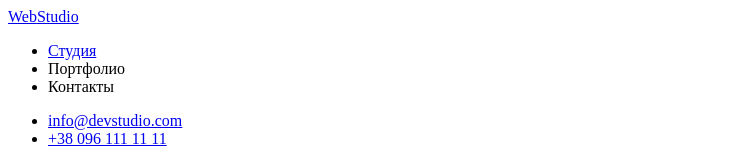
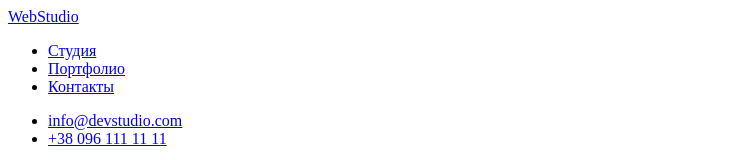
Before and after one commit to piron-johny/goit-html-css-40-dz-1, a plain HTML site: page index.html in a window 1280 px wide. Shown: the top 160 px of the page, without its empty margins (0-739 px from the left). Drawn offline with Linux system fonts and the light colour scheme.

Commit message:
Исправляет офибку в меню

```diff
--- a/index.html
+++ b/index.html
@@ -13,8 +13,8 @@
       <a href="#"><span>Web</span>Studio</a>
       <ul>
         <li><a href="#">Студия</a></li>
-        <li><a href="#"></a>Портфолио</li>
-        <li><a href="#"></a>Контакты</li>
+        <li><a href="#">Портфолио</a></li>
+        <li><a href="#">Контакты</a></li>
       </ul>
 
       <ul>
```
